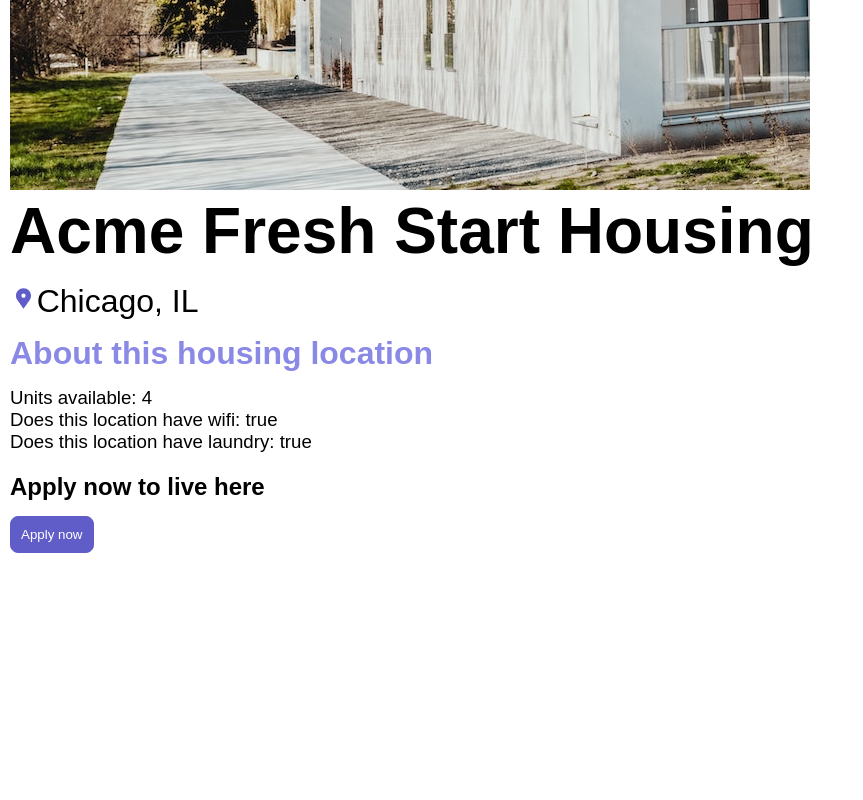
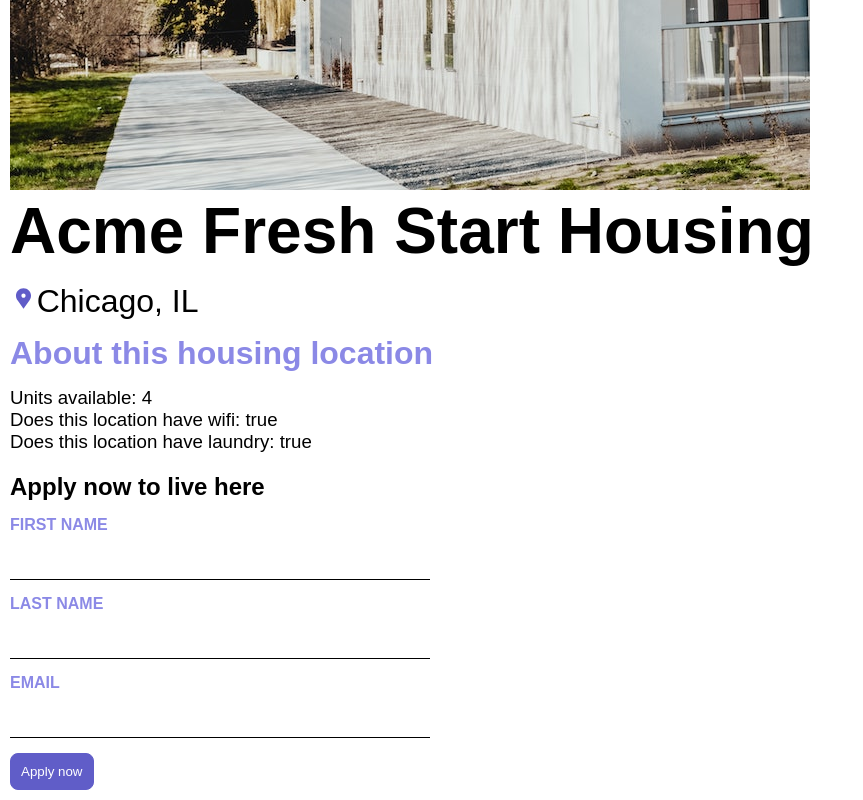
Before and after one commit to Arlo78/homes-app, an Angular app: page /details/0 in a window 1280 px wide. Shown: the part 1100-1900 px from the top of the page, without its empty margins (0-863 px from the left). Before the commit the page ends 1663 px from the top, so only its background shows below. Built offline with nearby package versions, Linux system fonts and the light colour scheme.

Commit message:
add form in details component

```diff
--- a/src/app/details/details.component.ts
+++ b/src/app/details/details.component.ts
@@ -3,11 +3,12 @@ import { HousingLocation } from './../housing-location';
 import { Component, inject } from '@angular/core';
 import { CommonModule } from '@angular/common';
 import { ActivatedRoute } from '@angular/router';
+import { FormControl, FormGroup, ReactiveFormsModule } from '@angular/forms';
 
 @Component({
   selector: 'app-details',
   standalone: true,
-  imports: [CommonModule],
+  imports: [CommonModule, ReactiveFormsModule],
   template: `
     <article>
       <img class="listing.photo" [src]="housingLocation?.photo">
@@ -25,7 +26,18 @@ import { ActivatedRoute } from '@angular/router';
       </section>
       <section class="listing-apply">
         <h2 class="section-heading">Apply now to live here</h2>
-        <button class="primary" type="button">Apply now</button>
+        <form [formGroup]="applyForm" (submit)="submitApplication()">
+          <label for="first-name">First Name</label>
+          <input id="first-name" type= "text" formControlName="firstName">
+
+          <label for="last-name">Last Name</label>
+          <input id="last-name" type= "text" formControlName="lastName">
+
+          <label for="email">Email</label>
+          <input id="email" type= "text" formControlName="email">
+
+          <button type="submit" class="primary">Apply now</button>
+        </form>
       </section>
     </article>
   `,
@@ -35,9 +47,22 @@ export class DetailsComponent {
   route: ActivatedRoute = inject(ActivatedRoute);
   housingService = inject(HousingService);
   housingLocation: HousingLocation | undefined;
+  applyForm = new FormGroup({
+    firstName: new FormControl(''),
+    lastName: new FormControl(''),
+    email: new FormControl(''),
+  });
 
   constructor() {
     const housingLocationId = Number(this.route.snapshot.params['id']);
     this.housingLocation = this.housingService.getHousingLocationById(housingLocationId);
   }
+
+  submitApplication() {
+    this.housingService.submitApplication(
+      this.applyForm.value.firstName ?? '',
+      this.applyForm.value.lastName ?? '',
+      this.applyForm.value.email ?? ''
+      );
+  }
 }
--- a/src/app/housing.service.ts
+++ b/src/app/housing.service.ts
@@ -118,4 +118,8 @@ export class HousingService {
     return this.housingLocationList.find(housingLocation => housingLocation.id === id);
   }
 
+  submitApplication(firstName: string, lastName: string, email: string) {
+    console.log(firstName, lastName, email);
+  }
+
 }
```
